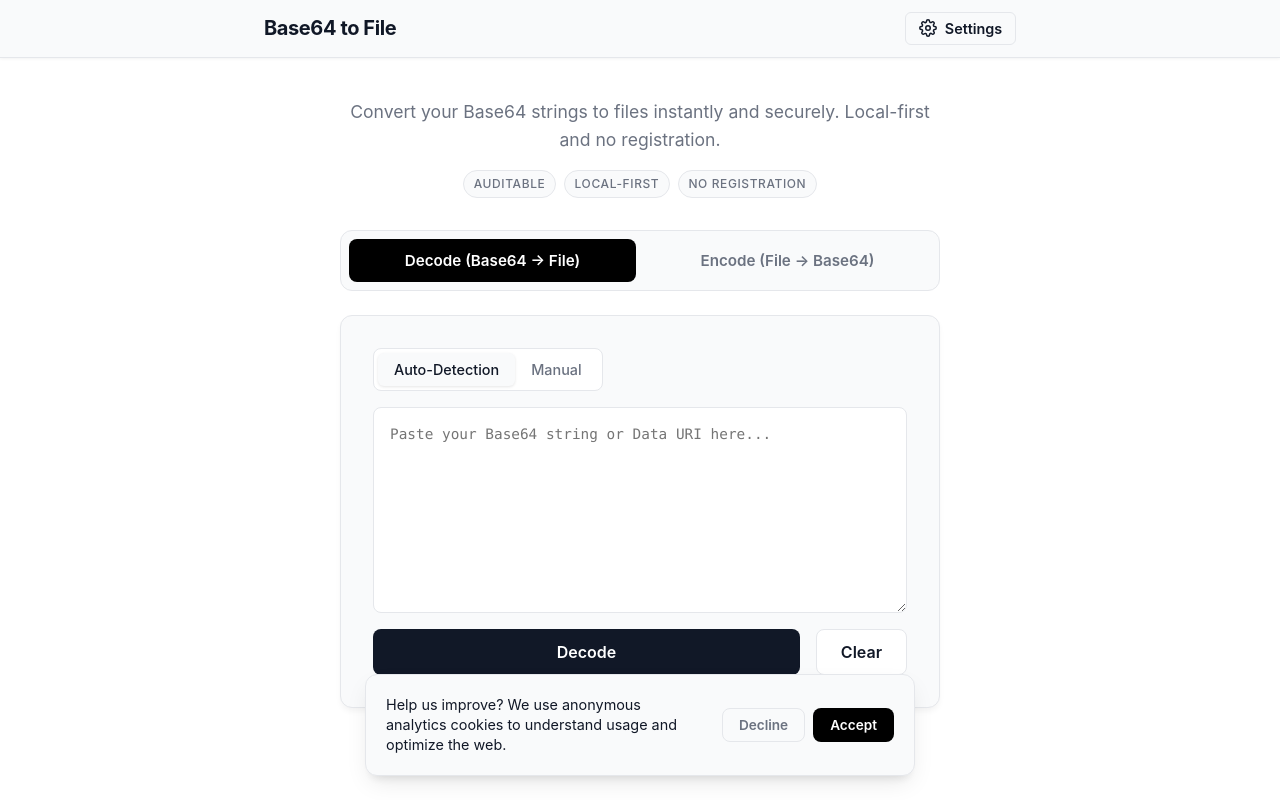
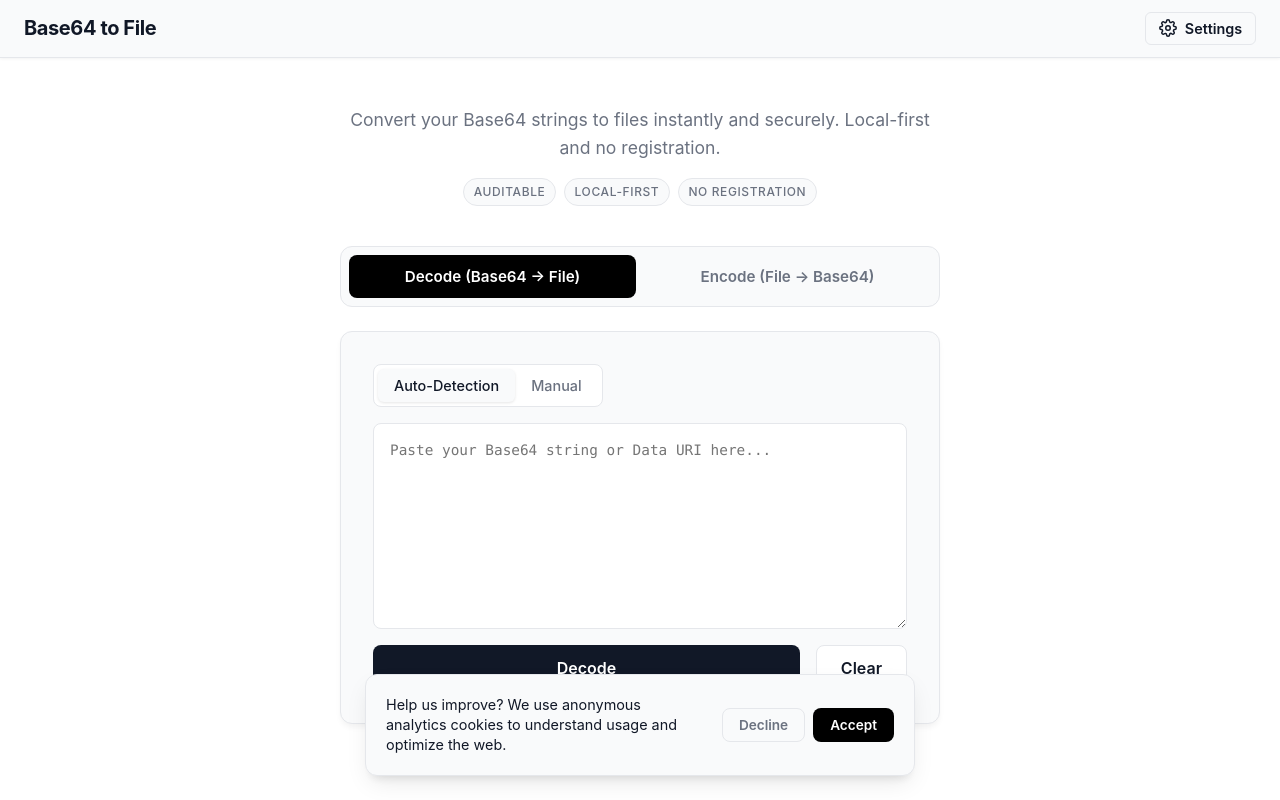
Before and after one commit to jnfire/base64-to-file, a Vue app: page / in a window 1280 px wide. Shown: the top 800 px of the page. Built offline with nearby package versions, Linux system fonts and the light colour scheme.

Commit message:
fix: match header spacing and layout widths perfectly with web-branch-name-formatter

```diff
--- a/src/App.vue
+++ b/src/App.vue
@@ -186,7 +186,7 @@ body {
 .app-layout {
   max-width: 800px;
   margin: 0 auto;
-  padding: 0 1.5rem 3rem 1.5rem;
+  padding: 3rem 1.5rem;
   min-height: calc(100vh - 55px);
   display: flex;
   flex-direction: column;
@@ -194,8 +194,7 @@ body {
 
 .app-hero {
   text-align: center;
-  margin-top: 2.5rem;
-  margin-bottom: 2rem;
+  margin-bottom: 2.5rem;
 }
 
 .subtitle {
--- a/src/components/AppHeader.vue
+++ b/src/components/AppHeader.vue
@@ -24,7 +24,7 @@ const emit = defineEmits<{
       <div class="navbar-actions">
         <button
           class="btn-secondary config-toggle"
-          :class="{ active: showSettings }"
+          :class="{ 'config-toggle--active': showSettings }"
           @click="emit('toggle-settings')"
           :aria-label="t('settings.title') || 'Settings'"
         >
@@ -52,8 +52,6 @@ const emit = defineEmits<{
   display: flex;
   justify-content: space-between;
   align-items: center;
-  max-width: 800px;
-  margin: 0 auto;
 }
 
 .navbar-brand {
@@ -67,11 +65,11 @@ const emit = defineEmits<{
   font-family: inherit;
   border-radius: 6px;
   text-decoration: none;
+}
 
 .navbar-brand:focus-visible {
   outline: 2px solid var(--accent-color);
   outline-offset: 4px;
-  }
 }
 
 .title {
@@ -99,20 +97,30 @@ const emit = defineEmits<{
   color: var(--text-main);
   border-radius: 6px;
   cursor: pointer;
+  transition: all 0.2s ease;
+}
 
 .config-toggle:hover {
   background-color: var(--bg-surface-hover);
 }
+
+.config-toggle--active {
+  background-color: var(--accent-color);
+  color: var(--bg-body);
+  border-color: var(--accent-color);
 }
 
-.config-toggle.active {
-  background-color: var(--bg-surface-hover);
+.config-toggle--active:hover {
+  background-color: var(--accent-color);
   border-color: var(--accent-color);
+  opacity: 0.9;
 }
+
 .icon {
   width: 18px;
   height: 18px;
 }
+
 @media (max-width: 600px) {
   .navbar-container {
     padding: 0 1rem;
@@ -121,7 +129,7 @@ const emit = defineEmits<{
     font-size: 1.05rem;
   }
   .config-toggle .text {
-    display: none; /* hide text on mobile */
+    display: none;
   }
 }
 </style>
```
Lines whose indentation alone changed are shown as unchanged.
